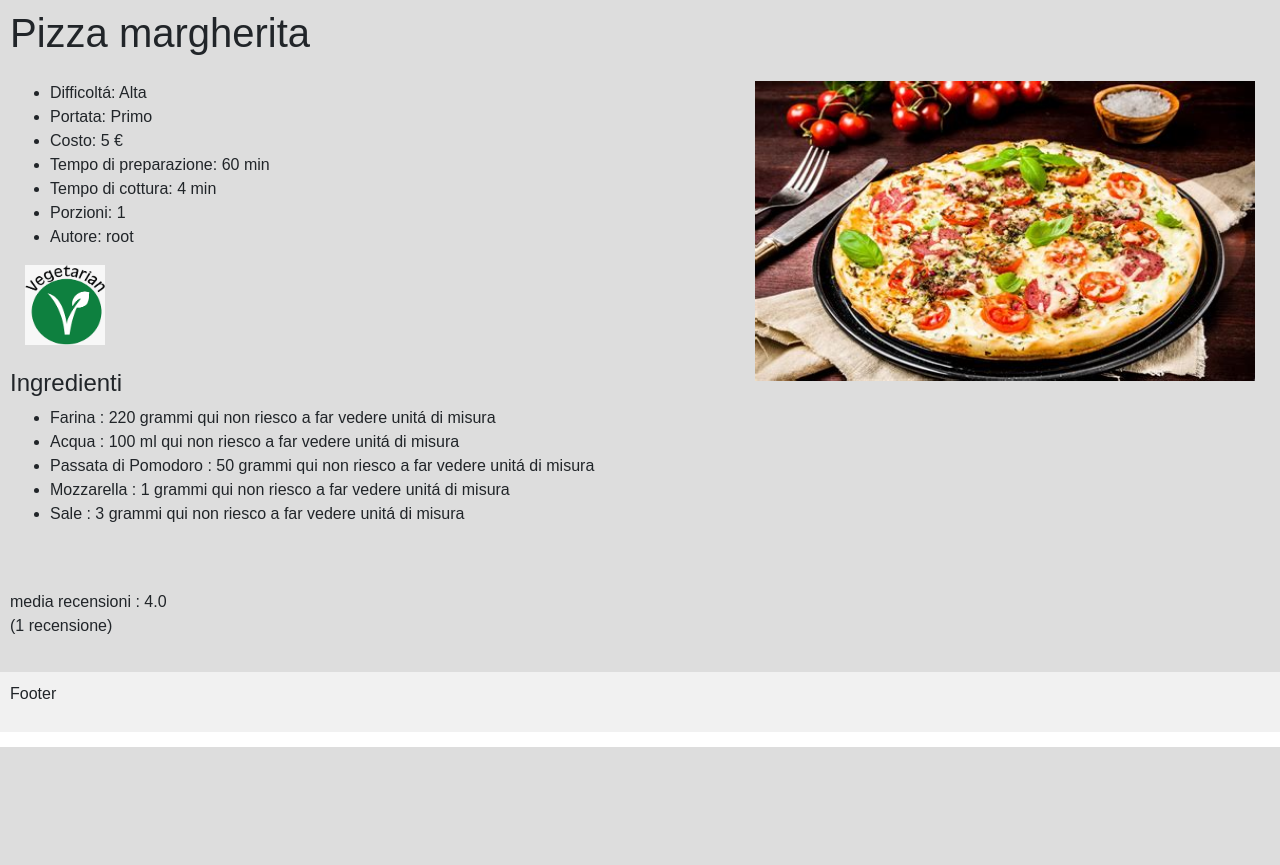
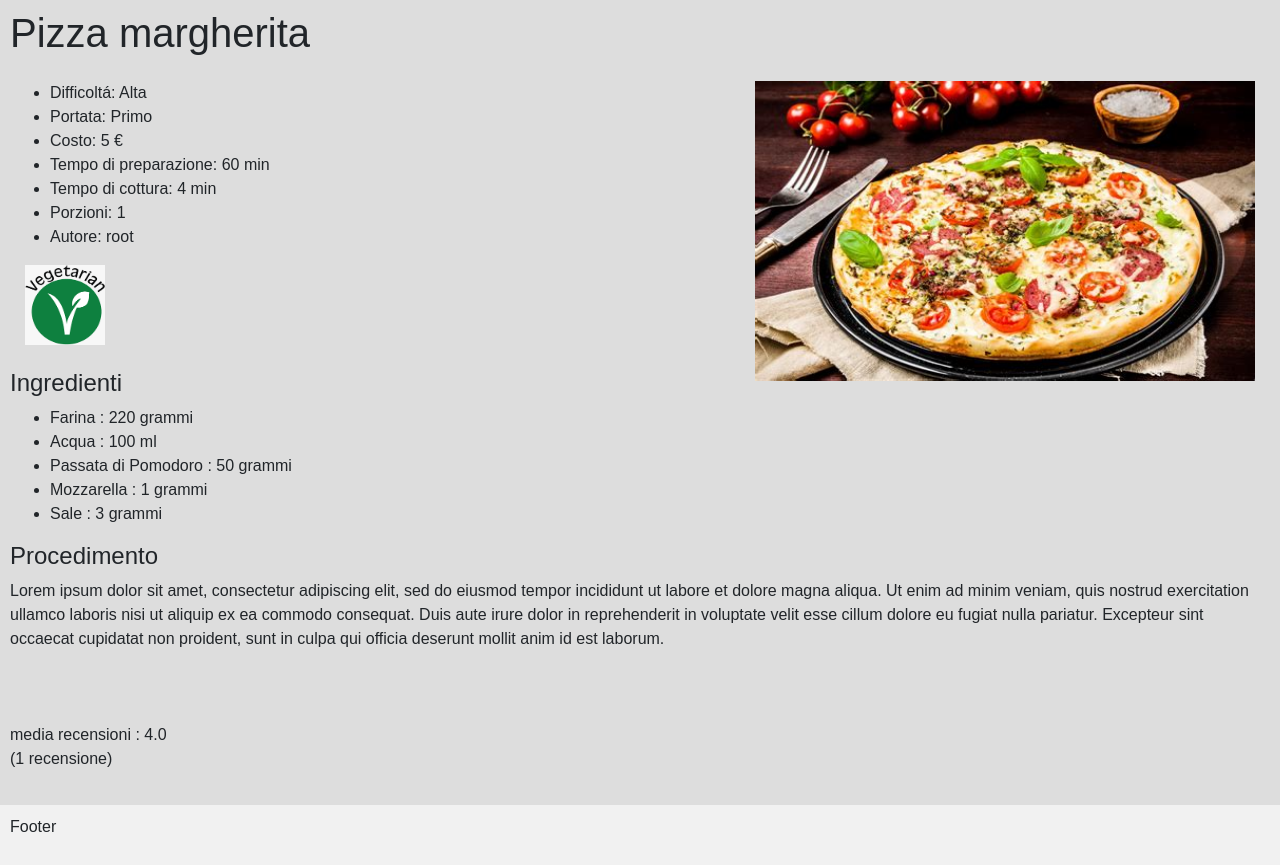
Before and after one commit to DavideSecco/RecipesWebSite, a Django app: page /ricetta/8/ in a window 1280 px wide. Shown: the part 53-918 px from the top of the page. Before the commit the page ends 800 px from the top, so only its background shows below. Run offline with Django 4.2, Linux system fonts and the light colour scheme; data comes from the database, SQL or seed files in the repository; both versions use the stored data as it was after the commit; some libraries are stand-ins or nearby versions.

Commit message:
Aggiunto il campo Procedimento

```diff
--- a/recipes/gestione/models.py
+++ b/recipes/gestione/models.py
@@ -25,7 +25,8 @@ class Ricetta(models.Model):
     vegano = models.BooleanField(default = False)
     gluten_free = models.BooleanField(default = False)
     immagine = models.ImageField(null=True, blank=True)
-    utente = models.ForeignKey(User, on_delete = models.CASCADE, blank=True, null=True, default=None)
+    procedimento = models.TextField(null=True, blank=True)
+    utente = models.ForeignKey(User, on_delete=models.CASCADE, blank=True, null=True, default=None)
 
     def __str__(self):
         out = self.nome
@@ -41,7 +42,7 @@ class Ricetta(models.Model):
         verbose_name_plural = "Ricette"
 
 
-UNITA_DI_MISURA_CHOICES = (("1", "grammi"), ("2", "unitá"), ("3", "ml"))
+UNITA_DI_MISURA_CHOICES = (("grammi", "grammi"), ("unitá", "unitá"), ("ml", "ml"))
 
 class Ingredient(models.Model):
     nome = models.CharField(max_length=50, default=None, null=True)
--- a/recipes/gestione/templates/gestione/create_update_ricetta_avanzato.html
+++ b/recipes/gestione/templates/gestione/create_update_ricetta_avanzato.html
@@ -16,6 +16,9 @@
         {% endfor %}
         <br>
         <input type="submit" name="save" value="Modifica e salva">
-        <input type="submit" name="back" value="Torna indietro">
+        <input type="submit" name="aggiungi_ingrediente" value="Aggiungi ingrediente">
     </form>
+    <a href="{% url 'listaricette' %}">
+        <input type="submit" name="back" value="Torna a tutte le ricette">
+    </a>
 {% endblock %}
--- a/recipes/gestione/templates/gestione/ricetta_details.html
+++ b/recipes/gestione/templates/gestione/ricetta_details.html
@@ -62,7 +62,7 @@
         {% if ingredienti %}
             {% for ingrediente in ingredienti %}
                 {% if ingrediente.nome %}
-                    <li>{{ ingrediente.nome }} : {{ ingrediente.quantitá }} {{ ingrediente.unita_di_misura }} {{ ingrediente.get_unita_di_misura_display }} qui non riesco a far vedere unitá di misura</li>
+                    <li>{{ ingrediente.nome }} : {{ ingrediente.quantitá }} {{ ingrediente.unita_di_misura }} </li>
                 {% endif %}
             {% endfor %}
         {% else %}
@@ -70,6 +70,10 @@
         {% endif %}
     </ul>
 
+    <h4> Procedimento </h4>
+    {{ ricetta.procedimento }}
+
+    <br> <br>
     {% if user.username  == ricetta.utente.username %}
         <a href="{% url 'updatericettaavanzato' ricetta.id %}" class="btn btn-primary"> Modifica Ricetta Avanzato </a>
         <a href="{% url 'deletericetta' ricetta.id %}" class="btn btn-danger"> Cancella Ricetta </a>
--- a/recipes/gestione/views.py
+++ b/recipes/gestione/views.py
@@ -55,7 +55,7 @@ def ricetta_create_view(request):
     IngredientFormSet = inlineformset_factory(Ricetta, Ingredient, fields=("nome", "quantitá", "unita_di_misura"), extra=1)
 
     if request.method == "POST":
-        if 'save' in request.POST:
+        if 'save' or 'aggiungi_ingrediente' in request.POST:
             if form.is_valid():
                 obj = form.save(commit = False)
                 obj.utente = request.user
@@ -67,6 +67,8 @@ def ricetta_create_view(request):
             print("Ho eseguito il metodo post")
             # return redirect('listaricette')
             return redirect('updatericettaavanzato', pk = obj.id)
+        elif 'back' in request.POST:
+            return redirect('listaricette')
         else:
             return redirect('listaricette')
 
@@ -92,8 +94,9 @@ def ricetta_update_view(request, pk=None):
                         extra=1, can_delete=True, can_delete_extra=True, validate_max=0)
 
     if request.method == "POST":
-        # Premo su pulsante save
-        if 'save' in request.POST:
+        print("metodo post")
+        if 'save' or 'aggiungi_ingrediente' in request.POST:
+            print("hai premuto save o aggiugi ingrediente")
             if form.is_valid:
                 form.save()
                 formset = IngredientFormSet(request.POST or None, instance=ricetta)
@@ -111,7 +114,8 @@ def ricetta_update_view(request, pk=None):
 
                 return redirect('updatericettaavanzato', pk = ricetta.id)
         else:
-            return redirect('ricetta', ricetta_id = ricetta.id)
+            print("Sono nell'else")
+            return redirect('ricetta', ricetta_id=ricetta.id)
 
     if request.method == "GET":
         formset = IngredientFormSet(instance=ricetta)
```
Also changed, not shown: recipes/db.sqlite3, recipes/gestione/migrations/0043_ricetta_procedimento.py (added), recipes/gestione/migrations/0044_alter_ingredient_unita_di_misura.py (added).
